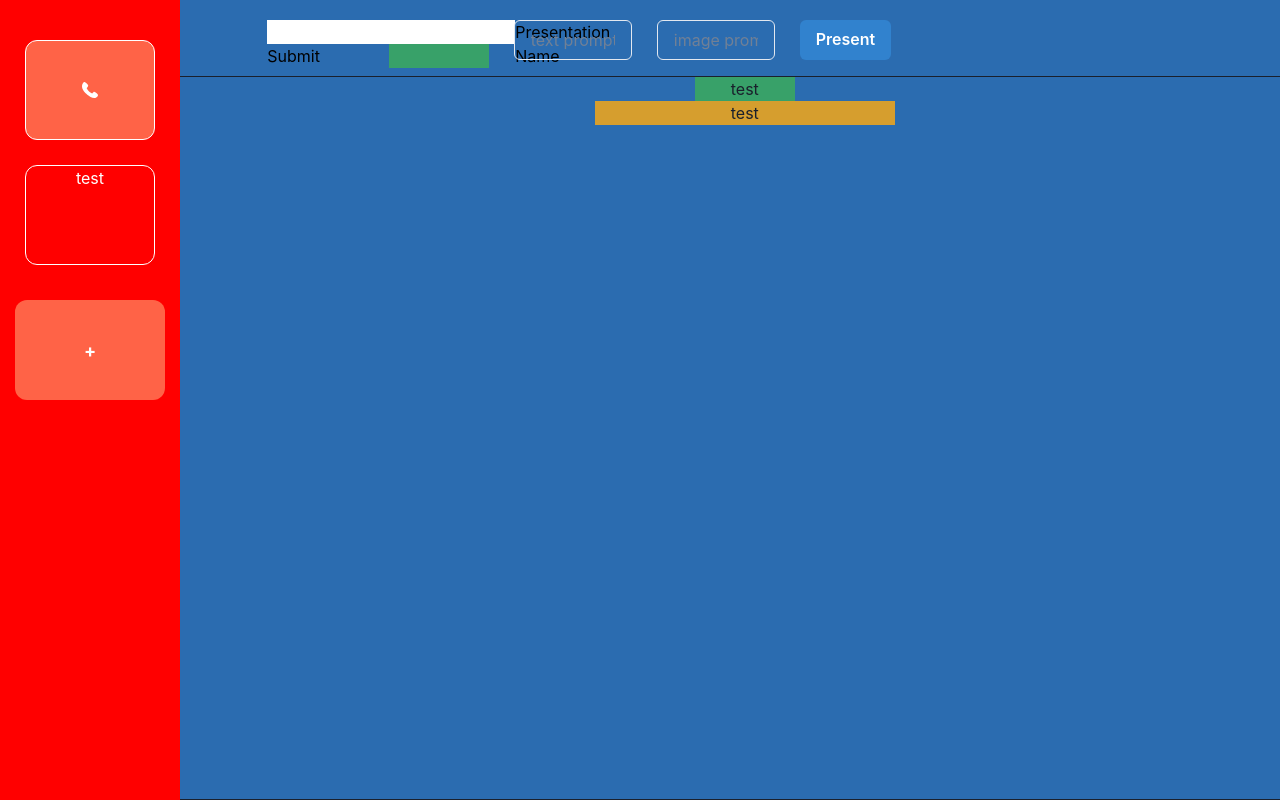
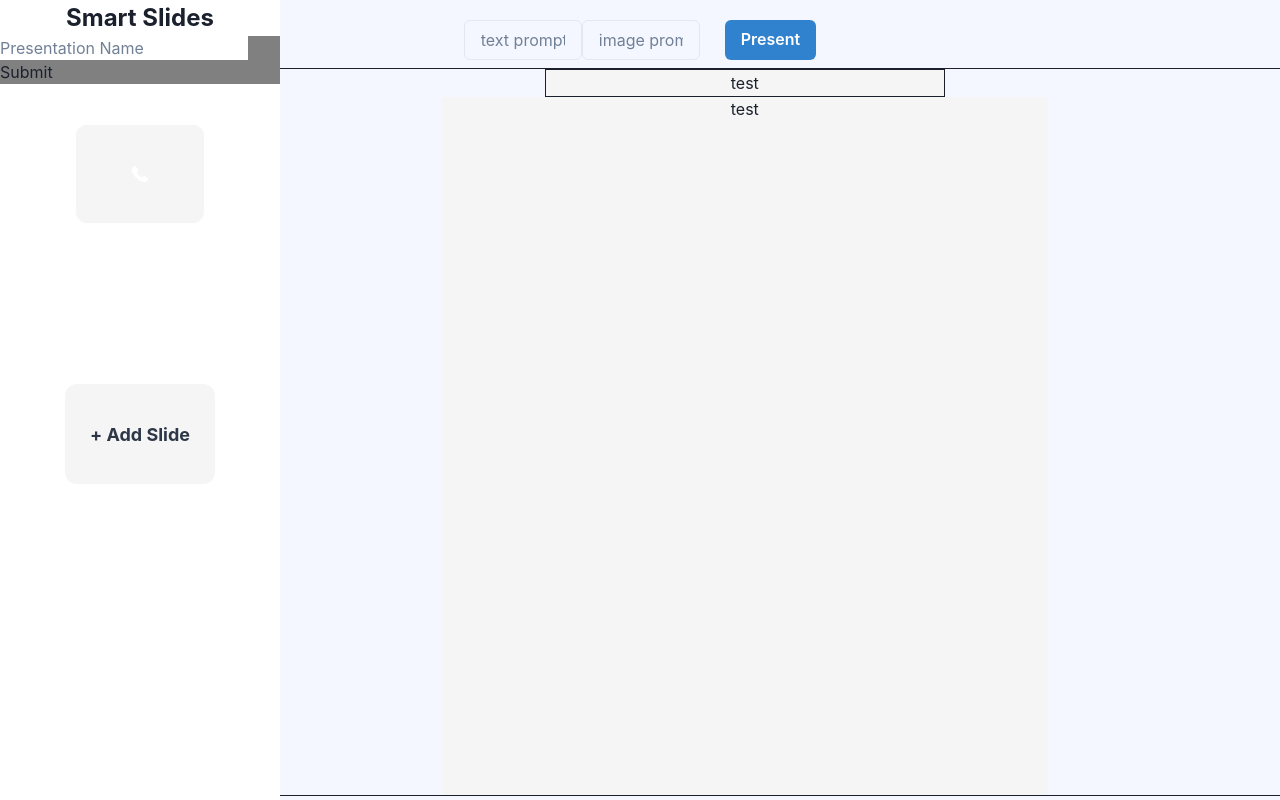
Before and after one commit to gosvig123/easySlide, a React (Create React App) app in the folder client/: page / in a window 1280 px wide. Shown: the top 800 px of the page. Built offline with nearby package versions, Linux system fonts and the light colour scheme.

Commit message:
styling: cleaned up ui

```diff
--- a/client/src/App.tsx
+++ b/client/src/App.tsx
@@ -38,15 +38,15 @@ function App() {
   }
 
   function selectSlide(index: number) {
-    setSelectedSlide(index)
+    setSelectedSlide(index);
   }
   async function createSlide() {
-    const updatedPresentation = await api.createSlide(presentation.id)
-    setPresentation(updatedPresentation)
-    setSelectedSlide(updatedPresentation.slides.length - 1)
+    const updatedPresentation = await api.createSlide(presentation.id);
+    setPresentation(updatedPresentation);
+    setSelectedSlide(updatedPresentation.slides.length - 1);
   }
 
-  const slide = slides[selectedSlide]
+  const slide = slides[selectedSlide];
   const props: propsInterface = {
     slide: slide,
     onSelect: selectSlide,
@@ -60,13 +60,17 @@ function App() {
 
   return (
     <ChakraProvider>
-      <SlidesList presentation={presentation} onCreateSlide={createSlide} onSelect={selectSlide} />
+      <SlidesList
+        presentation={presentation}
+        onCreateSlide={createSlide}
+        onSelect={selectSlide}
+      />
       <Container
         display="flex"
         h="100vh"
         minW="100vw"
         w="100vw"
-        bg="blue.600"
+        bg="#F4F7FF"
         centerContent
       >
         <Header {...props} />
--- a/client/src/components/Header.tsx
+++ b/client/src/components/Header.tsx
@@ -1,11 +1,10 @@
 /** @format */
 
 import React, { useState } from "react";
-import { Flex } from "@chakra-ui/react";
+import { Flex, Spacer } from "@chakra-ui/react";
 import { Input } from "@chakra-ui/react";
 import { Button } from "@chakra-ui/react";
 import { Center } from "@chakra-ui/react";
-import { Text } from "@chakra-ui/react";
 import {
   createPresentation,
   getPresentation,
@@ -64,43 +63,9 @@ export default function Header(props: any) {
     }
   };
 
-
-  const handChange = (e: any) => {
-    e.preventDefault();
-    setPresentationName(e.target.value);
-    return;
-  };
-
-  const handleSubmit = async (e: any) => {
-    e.preventDefault();
-    const requestToCreatePresentation = await createPresentation(
-      presentationName
-    );
-    const { id } = requestToCreatePresentation;
-
-    await createSlide(id);
-    const getNewPresentation = await getPresentation(id);
-    onSelect(slides.length - 1);
-
-    //await createText(presentationState.id, slide.id, input);
-    //  const updatedPresentation = await getPresentation(presentationState.id);
-    //  updatePresentationState(await updatedPresentation);
-
-    updatePresentationState(await getNewPresentation);
-    //console.log(presentationState);
-
-    return;
-  };
   return (
     <Flex color="black" mt={5} gap="25">
-      <Center w="100px" bg="green.500">
-        <form onSubmit={handleSubmit}>
-          <input type="text" onChange={handChange} value={presentationName} />
-          <button type="submit">Submit</button>
-        </form>
-        <Text>Presentation Name</Text>
-      </Center>
-
+      <Center>
         <Input
           htmlSize={4}
           width="auto"
@@ -108,7 +73,9 @@ export default function Header(props: any) {
           onKeyDown={(e) => onTextSubmit(e)}
         />
         {/* This one is for generating Text. */}
-
+        <Spacer />
+        <Spacer />
+        <Spacer />
         <Input
           htmlSize={4}
           width="auto"
@@ -116,7 +83,7 @@ export default function Header(props: any) {
           onKeyDown={(e) => onImageSubmit(e)}
         />
         {/* This one is for generating an Image. */}
-
+      </Center>
       <Button colorScheme="blue">Present</Button>
       {/* Click this to enter presentation mode. */}
     </Flex>
--- a/client/src/components/SlidePage.tsx
+++ b/client/src/components/SlidePage.tsx
@@ -17,19 +17,27 @@ export default function Page(props: any) {
       minH="70vh"
       maxH="91vh"
       border="1px"
-      backgroundImage={slide.image}
       backgroundSize="cover"
       bgRepeat="no-repeat"
       backgroundPosition="center"
       centerContent
     >
       {/* This works for the dummy image but I'm not sure about the dimensions of future generated images*/}
-      <Center w="100px" bg="green.500">
+      <Center w="400px" h="40px" bg="#F5F5F5" border="1px">
         <Text> {text} </Text>
       </Center>
-      <Center w="300px" bg="yellow.500">
+      <Container
+        w="1024px"
+        h="1024"
+        bg="#F5F5F5"
+        backgroundImage={slide.image}
+        backgroundSize="cover"
+        bgRepeat="no-repeat"
+        backgroundPosition="center"
+        centerContent
+      >
         <Text> {text} </Text>
-      </Center>
+      </Container>
     </Container>
   );
 }
--- a/client/src/components/SlidesList.tsx
+++ b/client/src/components/SlidesList.tsx
@@ -1,16 +1,41 @@
 /** @format */
-import React from "react";
+import React, { useState } from "react";
 import { Box, Flex } from "@chakra-ui/react";
 import { Center } from "@chakra-ui/react";
 import { PhoneIcon } from "@chakra-ui/icons";
+import { Text } from "@chakra-ui/react";
+import { createPresentation, getPresentation, createSlide } from "../lib/api";
 
 export default function SlidesList(props: any) {
-  const { onSelect, presentation, onCreateSlide } = props;
+  const { onSelect, presentation, updatePresentationState, onCreateSlide } =
+    props;
 
+  const [presentationName, setPresentationName] = useState("");
   const { slides } = presentation;
 
   const addSlide = async () => {
-    onCreateSlide()
+    onCreateSlide();
+  };
+  const handChange = (e: any) => {
+    e.preventDefault();
+    setPresentationName(e.target.value);
+    return;
+  };
+
+  const handleSubmit = async (e: any) => {
+    e.preventDefault();
+    const requestToCreatePresentation = await createPresentation(
+      presentationName
+    );
+    const { id } = requestToCreatePresentation;
+
+    await createSlide(id);
+    const getNewPresentation = await getPresentation(id);
+    onSelect(slides.length - 1);
+
+    updatePresentationState(await getNewPresentation);
+
+    return;
   };
 
   return (
@@ -20,17 +45,31 @@ export default function SlidesList(props: any) {
       position="absolute"
       flexBasis="start"
       overflow="scroll"
-      bg="red"
-      w="250"
+      bg="white"
+      w="280px"
       h="100vh"
       align={"center"}
     >
+      <Text fontSize="24" as="b">
+        Smart Slides
+      </Text>
+      <Flex bg="grey" flexFlow="column">
+        <form onSubmit={handleSubmit}>
+          <input
+            type="text"
+            onChange={handChange}
+            value={presentationName}
+            placeholder="Presentation Name"
+          />
+          <button type="submit">Submit</button>
+        </form>
+      </Flex>
       <Center
         mt={10}
         w="130px"
         flexShrink="0"
         h="100px"
-        bg="tomato"
+        bg="#F5F5F5"
         color="white"
         borderWidth="1px"
         borderColor="white"
@@ -74,11 +113,17 @@ export default function SlidesList(props: any) {
         ml="15px"
         w="150px"
         h="100"
-        bg="tomato"
+        bg="#F5F5F5"
         color="white"
       >
-        <Box as="span" fontWeight="bold" fontSize="lg" onClick={addSlide}>
-          +
+        <Box
+          as="span"
+          color="#2D3748"
+          fontWeight="bold"
+          fontSize="lg"
+          onClick={addSlide}
+        >
+          + Add Slide
         </Box>
       </Center>
     </Flex>
```
Lines whose indentation alone changed are shown as unchanged.
